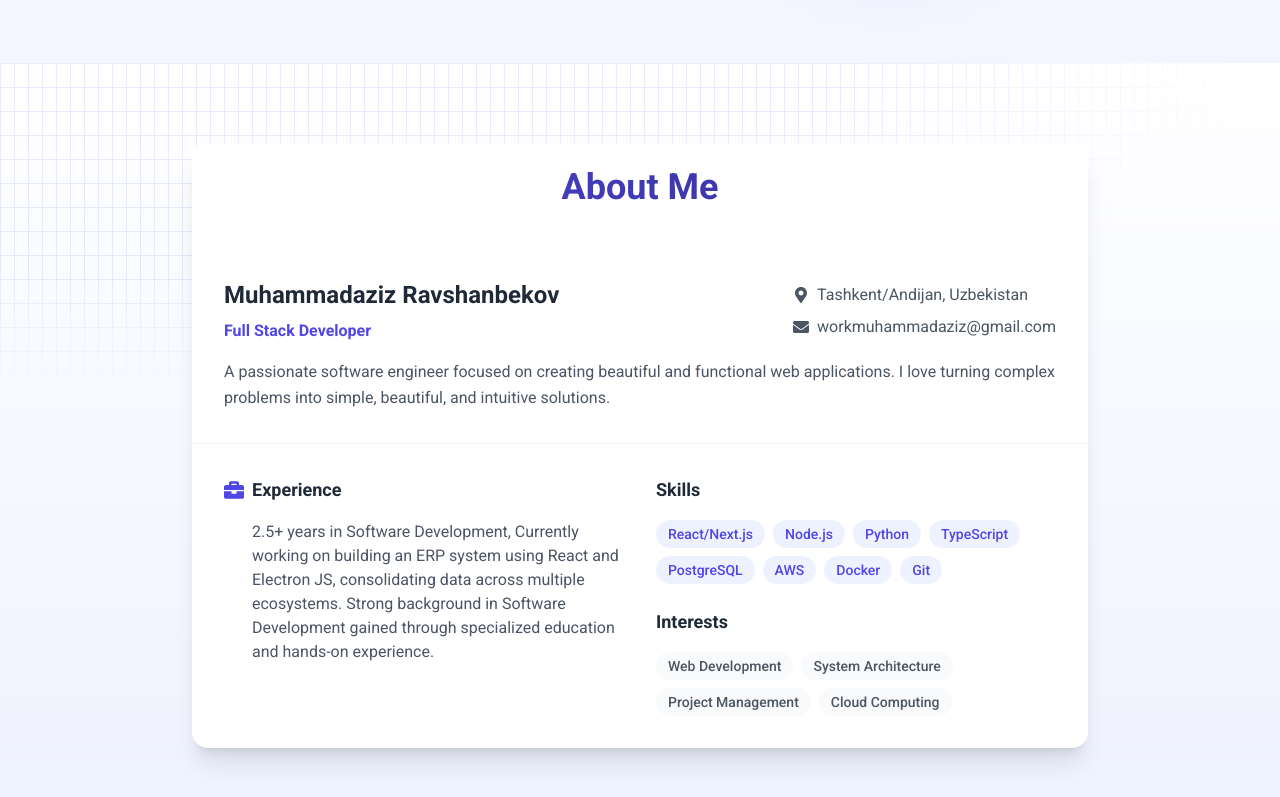
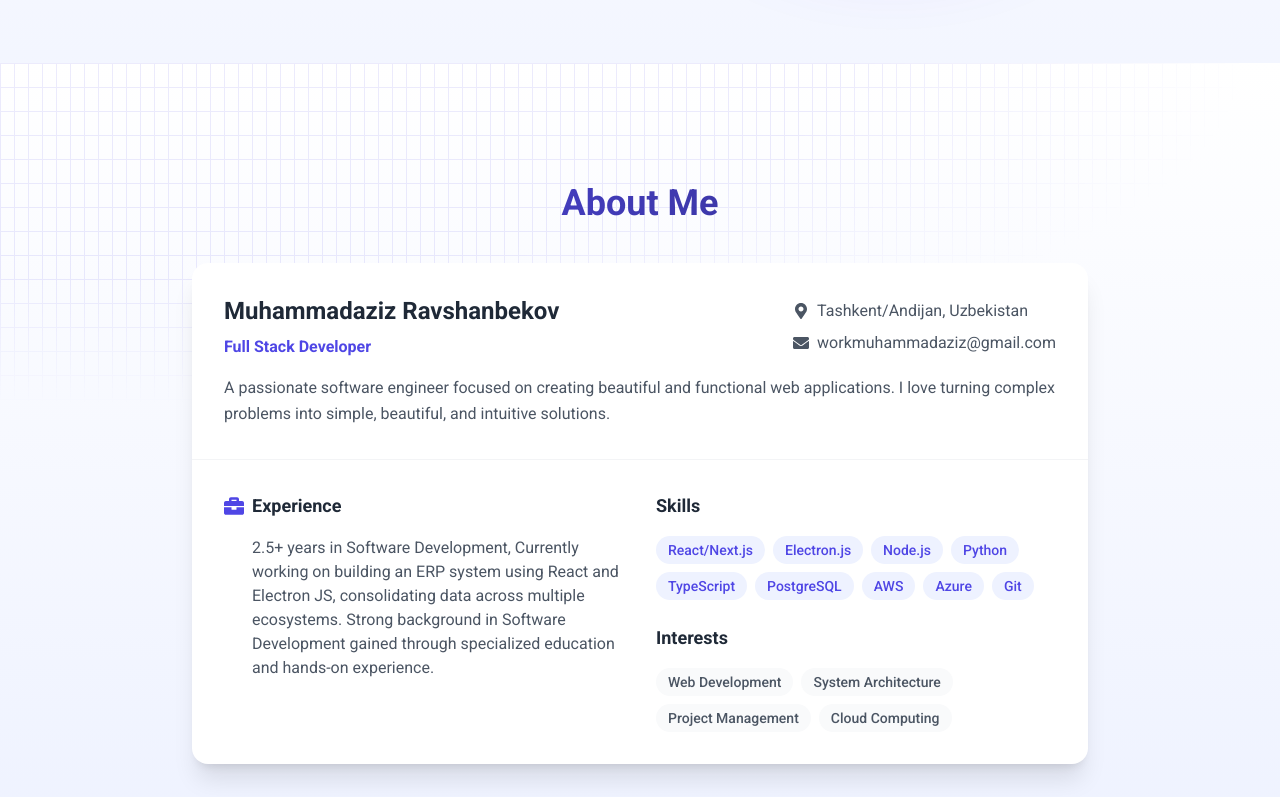
Before and after one commit to smuhammadaziz/portfolio, a React (Vite) app: page / in a window 1280 px wide. Shown: the part 737-1534 px from the top of the page. Built offline with nearby package versions, Linux system fonts and the light colour scheme.

Commit message:
add: adding some changes for about.jsx file

```diff
--- a/src/components/about/about.jsx
+++ b/src/components/about/about.jsx
@@ -16,12 +16,13 @@ function AboutSection() {
       "2.5+ years in Software Development, Currently working on building an ERP system using React and Electron JS, consolidating data across multiple ecosystems. Strong background in Software Development gained through specialized education and hands-on experience.",
     skills: [
       "React/Next.js",
+      "Electron.js",
       "Node.js",
       "Python",
       "TypeScript",
       "PostgreSQL",
       "AWS",
-      "Docker",
+      "Azure",
       "Git",
     ],
     interests: [
@@ -44,16 +45,16 @@ function AboutSection() {
           animate={{ opacity: 1, y: 0 }}
           transition={{ duration: 0.6 }}
           className="max-w-4xl mx-auto">
+          <div className="text-center py-6 pt-10">
+            <h2 className="text-4xl font-bold bg-clip-text text-transparent bg-gradient-to-r from-indigo-600 to-indigo-900 mb-4">
+              About Me
+            </h2>
+          </div>
           <motion.div
             initial={{ opacity: 0, y: 20 }}
             animate={{ opacity: 1, y: 0 }}
             transition={{ duration: 0.6, delay: 0.2 }}
             className="bg-white rounded-2xl shadow-xl hover:shadow-2xl transition-all duration-300">
-            <div className="text-center py-6">
-              <h2 className="text-4xl font-bold bg-clip-text text-transparent bg-gradient-to-r from-indigo-600 to-indigo-900 mb-4">
-                About Me
-              </h2>
-            </div>
             {/* Card Header */}
             <div className="p-8 border-b border-gray-100">
               <div className="flex flex-col md:flex-row md:items-center md:justify-between mb-4">
```
